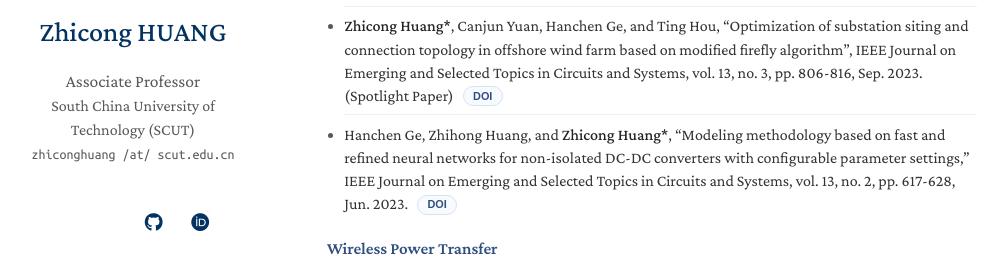
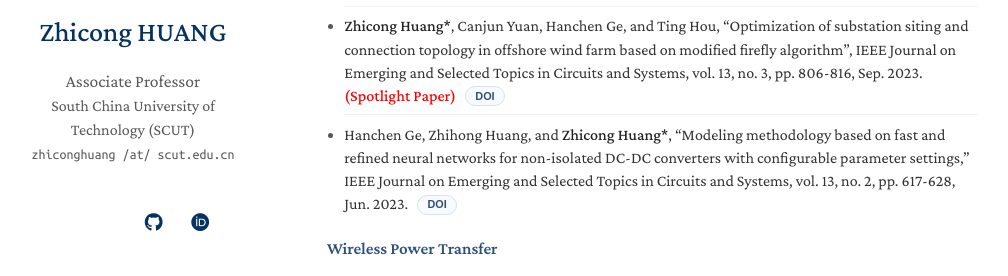
Before and after one commit to forwardhuang/forwardhuang.github.io, a Jekyll site: the page built from index.md, in a window 1280 px wide and 900 px high, scrolled down 1990 px. Shown: the part 243-519 px from the top of the window, without its empty margins (143-1151 px from the left). Built offline with Jekyll 4.4.1, drawn with Linux system fonts in a browser that asks for light colours; a style sheet for code colours, icons or effects is not loaded; our own code applies the rules of GitHub Pages for plain Markdown files.

Commit message:
Highlight spotlight paper award

```diff
--- a/_data/publications.yml
+++ b/_data/publications.yml
@@ -35,7 +35,7 @@ main:
     conference: "IEEE Journal on Emerging and Selected Topics in Circuits and Systems"
     year_status: "2023"
     citation: >-
-      <strong>Zhicong Huang*</strong>, Canjun Yuan, Hanchen Ge, and Ting Hou, “Optimization of substation siting and connection topology in offshore wind farm based on modified firefly algorithm”, IEEE Journal on Emerging and Selected Topics in Circuits and Systems, vol. 13, no. 3, pp. 806-816, Sep. 2023. (Spotlight Paper)
+      <strong>Zhicong Huang*</strong>, Canjun Yuan, Hanchen Ge, and Ting Hou, “Optimization of substation siting and connection topology in offshore wind farm based on modified firefly algorithm”, IEEE Journal on Emerging and Selected Topics in Circuits and Systems, vol. 13, no. 3, pp. 806-816, Sep. 2023. <strong style="color: red;">(Spotlight Paper)</strong>
     pdf: "https://doi.org/10.1109/jetcas.2023.3290161"
   - title: "Modeling methodology based on fast and refined neural networks for non-isolated DC-DC converters with configurable parameter settings"
     category: "AI for Power Electronics"
```
